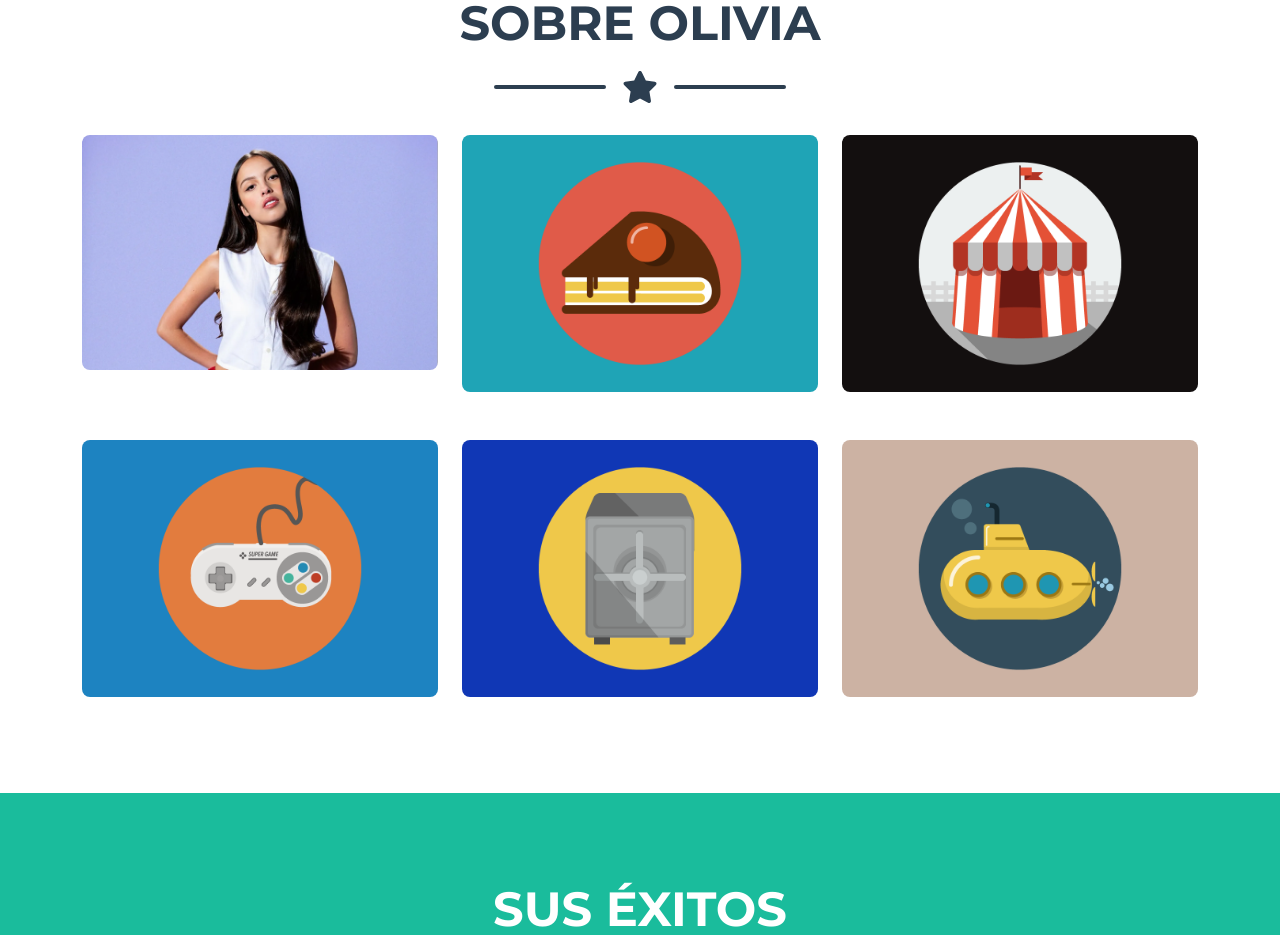
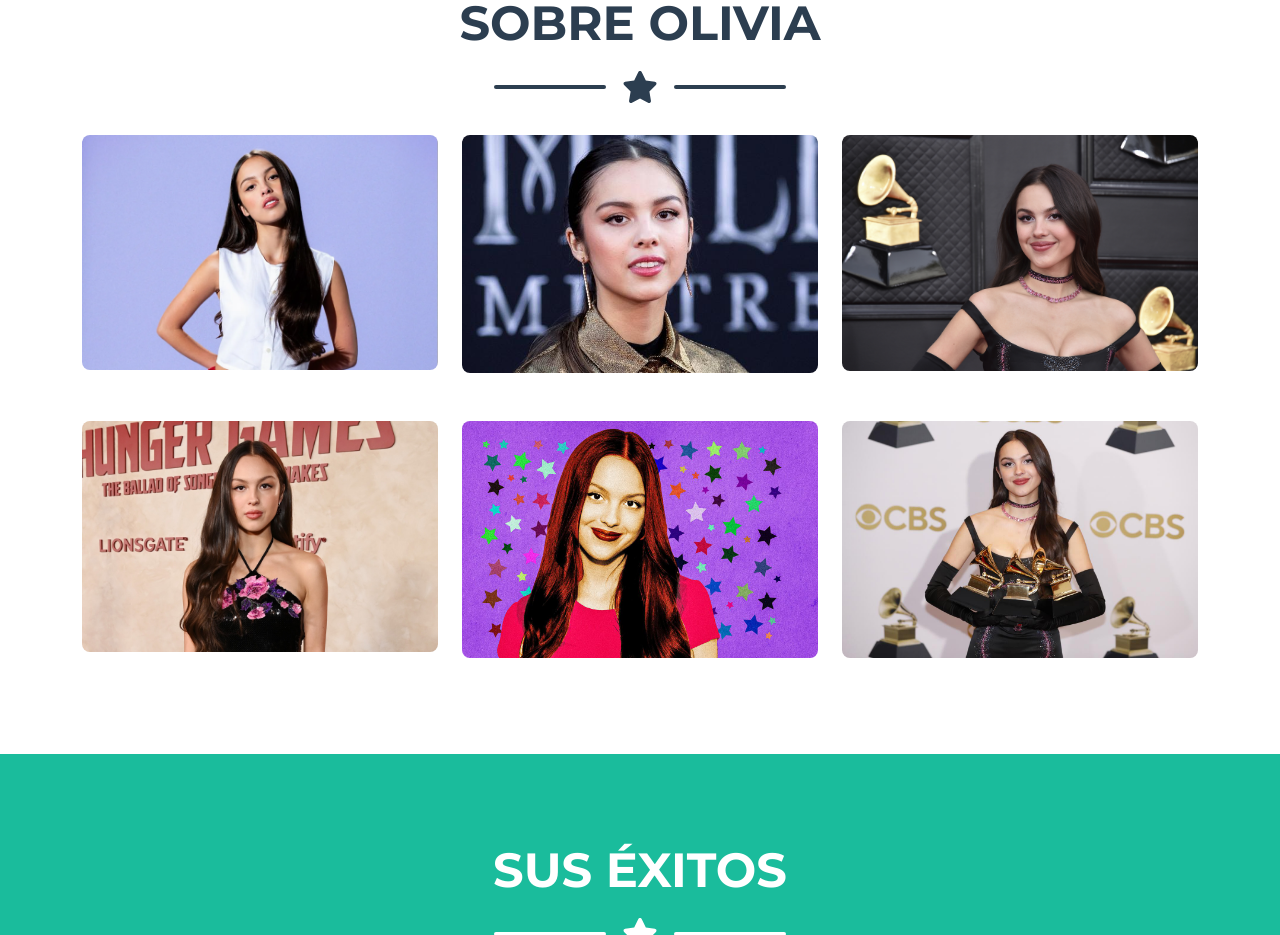
Before and after one commit to Nata0524/Taller2ntd, a plain HTML site: page index.html in a window 1280 px wide. Shown: the part 876-1811 px from the top of the page. Drawn offline with nearby package versions, Linux system fonts and the light colour scheme.

Commit message:
Eliminar e insertar
Se insertaron nuevas imágenes y también se eliminaron

```diff
--- a/index.html
+++ b/index.html
@@ -79,7 +79,7 @@
                             <div class="portfolio-item-caption d-flex align-items-center justify-content-center h-100 w-100">
                                 <div class="portfolio-item-caption-content text-center text-white"><i class="fas fa-plus fa-3x"></i></div>
                             </div>
-                            <img class="img-fluid" src="assets/img/portfolio/cake.png" alt="..." />
+                            <img class="img-fluid" src="assets/img/portfolio/Dos.png" alt="..." />
                         </div>
                     </div>
                     <!-- Portfolio Item 3-->
@@ -88,7 +88,7 @@
                             <div class="portfolio-item-caption d-flex align-items-center justify-content-center h-100 w-100">
                                 <div class="portfolio-item-caption-content text-center text-white"><i class="fas fa-plus fa-3x"></i></div>
                             </div>
-                            <img class="img-fluid" src="assets/img/portfolio/circus.png" alt="..." />
+                            <img class="img-fluid" src="assets/img/portfolio/Tres.png" alt="..." />
                         </div>
                     </div>
                     <!-- Portfolio Item 4-->
@@ -97,7 +97,7 @@
                             <div class="portfolio-item-caption d-flex align-items-center justify-content-center h-100 w-100">
                                 <div class="portfolio-item-caption-content text-center text-white"><i class="fas fa-plus fa-3x"></i></div>
                             </div>
-                            <img class="img-fluid" src="assets/img/portfolio/game.png" alt="..." />
+                            <img class="img-fluid" src="assets/img/portfolio/Cuatro.png" alt="..." />
                         </div>
                     </div>
                     <!-- Portfolio Item 5-->
@@ -106,7 +106,7 @@
                             <div class="portfolio-item-caption d-flex align-items-center justify-content-center h-100 w-100">
                                 <div class="portfolio-item-caption-content text-center text-white"><i class="fas fa-plus fa-3x"></i></div>
                             </div>
-                            <img class="img-fluid" src="assets/img/portfolio/safe.png" alt="..." />
+                            <img class="img-fluid" src="assets/img/portfolio/Cinco.png" alt="..." />
                         </div>
                     </div>
                     <!-- Portfolio Item 6-->
@@ -115,7 +115,7 @@
                             <div class="portfolio-item-caption d-flex align-items-center justify-content-center h-100 w-100">
                                 <div class="portfolio-item-caption-content text-center text-white"><i class="fas fa-plus fa-3x"></i></div>
                             </div>
-                            <img class="img-fluid" src="assets/img/portfolio/submarine.png" alt="..." />
+                            <img class="img-fluid" src="assets/img/portfolio/Seis.png" alt="..." />
                         </div>
                     </div>
                 </div>
@@ -298,7 +298,7 @@
                                         <div class="divider-custom-line"></div>
                                     </div>
                                     <!-- Portfolio Modal - Image-->
-                                    <img class="img-fluid rounded mb-5" src="assets/img/portfolio/cake.png" alt="..." />
+                                    <img class="img-fluid rounded mb-5" src="assets/img/portfolio/Dos.png" alt="..." />
                                     <!-- Portfolio Modal - Text-->
                                     <p class="mb-4">Olivia Rodrigo es una actriz, cantante y compositora estadounidense. Nació en Temecula, California, aunque creció en Murrieta, una ciudad cercana en el condado de Riverside, antes de mudarse a Los Ángeles para perseguir una carrera en la actuación. Tiene ascendencia filipina por su padre y alemana e irlandesa por su madre. Su gusto por la actuación fue evidente desde temprana edad y comenzó a incursionar en las producciones escolares del Colegio Lisa J. Mails y Dorothy McElhinney.</p>
                                     <button class="btn btn-primary" data-bs-dismiss="modal">
@@ -330,7 +330,7 @@
                                         <div class="divider-custom-line"></div>
                                     </div>
                                     <!-- Portfolio Modal - Image-->
-                                    <img class="img-fluid rounded mb-5" src="assets/img/portfolio/circus.png" alt="..." />
+                                    <img class="img-fluid rounded mb-5" src="assets/img/portfolio/Tres.png" alt="..." />
                                     <!-- Portfolio Modal - Text-->
                                     <p class="mb-4">Antes de debutar en la serie de Disney, Olivia Rodrigo comenzó su carrera en el mundo del espectáculo a los 12 años con su primera aparición en televisión en 2015 para un anuncio de Old Navy. A los 13 tuvo se inició con la compañía de Walt Disney para interpretar a una guitarrista para la serie Bizaardvark en 2016. Esto marcó un precedente y tres años más tarde se destacó en una sensación adolescente por su participación en el elenco de School Musical: The Musical: The Series. Su carrera como actriz le permitió mostrar su talento y congregar un grupo sólido de seguidores, aunque la fama mundial sucedió al firmar un contrato con un sello discográfico. Olivia Rodrigo con su disco Sour se destacó como una de las artistas más buscadas del momento gracias al sencillo Drivers License. El tema se colocó rápidamente en el primer lugar Billboard Hot 100 de Reino Unido, entre otras listas musicales.</p>
                                     <button class="btn btn-primary" data-bs-dismiss="modal">
@@ -362,7 +362,7 @@
                                         <div class="divider-custom-line"></div>
                                     </div>
                                     <!-- Portfolio Modal - Image-->
-                                    <img class="img-fluid rounded mb-5" src="assets/img/portfolio/game.png" alt="..." />
+                                    <img class="img-fluid rounded mb-5" src="assets/img/portfolio/Cuatro.png" alt="..." />
                                     <!-- Portfolio Modal - Text-->
                                     <p class="mb-4">Su salto a la fama se produjo en 2021, luego del lanzamiento de su sencillo debut “Drivers License”. “Drivers License” se viralizó primero en TikTok y luego ocupó los primeros lugares de los listados estadounidenses. La canción tuvo un gran éxito, ya que no solo permaneció varias semanas en el chart de iTunes en varios países, sino que también llegó a ocupar el puesto #1 en el Billboard Hot 100. Fue tal el éxito que muchos cantantes y celebridades reaccionaron a su popularidad en las redes; entre ellos Cardi B y Taylor Swift.
 
@@ -396,7 +396,7 @@
                                         <div class="divider-custom-line"></div>
                                     </div>
                                     <!-- Portfolio Modal - Image-->
-                                    <img class="img-fluid rounded mb-5" src="assets/img/portfolio/safe.png" alt="..." />
+                                    <img class="img-fluid rounded mb-5" src="assets/img/portfolio/Cinco.png" alt="..." />
                                     <!-- Portfolio Modal - Text-->
                                     <p class="mb-4">Sencillos exitosos y el premiado álbum 'Sour' elevaron su riqueza. La propiedad de los derechos de su música y giras con entradas agotadas aumentan sus ingresos. Trabajos en cine y acuerdos con marcas agregan un extra. En total, estos acuerdos elevan el patrimonio neto de Olivia Rodrigo a un rango de 5 - 10 millones.</p>
                                         <i class="fas fa-xmark fa-fw"></i>
@@ -427,7 +427,7 @@
                                         <div class="divider-custom-line"></div>
                                     </div>
                                     <!-- Portfolio Modal - Image-->
-                                    <img class="img-fluid rounded mb-5" src="assets/img/portfolio/submarine.png" alt="..." />
+                                    <img class="img-fluid rounded mb-5" src="assets/img/portfolio/Seis.png" alt="..." />
                                     <!-- Portfolio Modal - Text-->
                                     <p class="mb-4">El 21 de mayo de 2021 se publica el primer álbum de Olivia Rodrigo, "Sour", con el que debuta en el primer puesto de la lista Billboard 200, manteniéndose durante cinco semanas.
                                         Se trata de álbum en el que predomina el estilo pop, con temas influenciados por los artistas favoritos de la cantante y letras que hablan de los problemas de la adolescencia, el amor, el desamor o la angustia ante las situaciones desconocidas.
```
Also changed, not shown: assets/img/portfolio/Cinco.png (added), assets/img/portfolio/Cuatro.png (added), assets/img/portfolio/Dos.png (added), assets/img/portfolio/Seis.png (added), assets/img/portfolio/Tres.png (added), assets/img/portfolio/cabin.png (deleted), assets/img/portfolio/cake.png (deleted), assets/img/portfolio/circus.png (deleted), assets/img/portfolio/game.png (deleted), assets/img/portfolio/safe.png (deleted), assets/img/portfolio/submarine.png (deleted).
